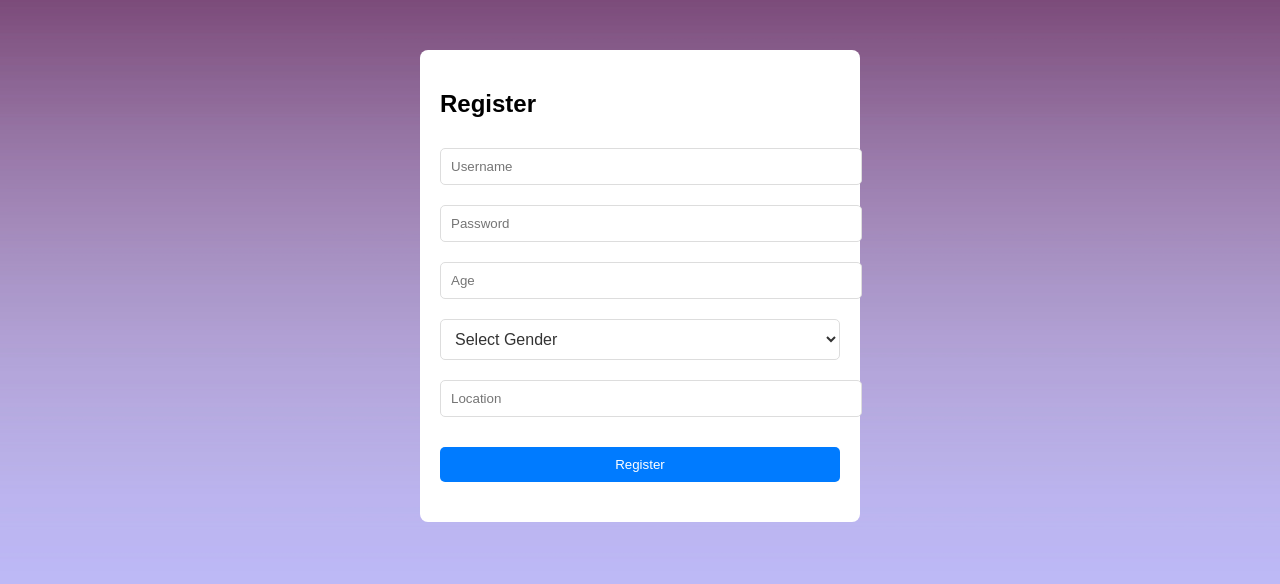
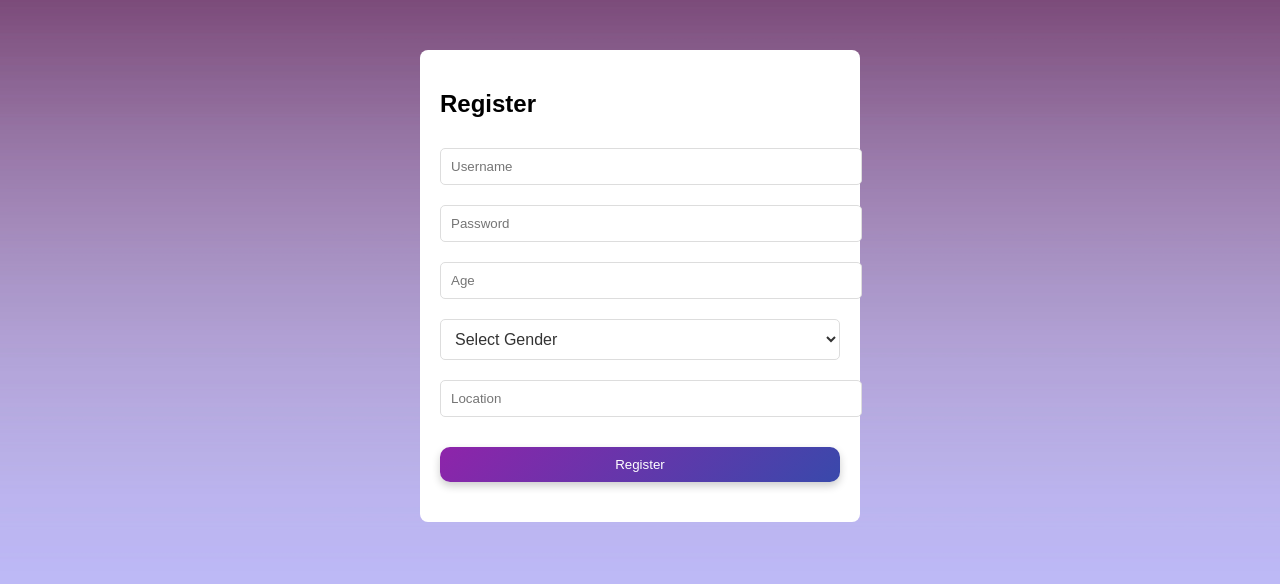
Before and after one commit to Sharifa26/Poll_frontend, a Next.js app: page /register in a window 1280 px wide. Shown: the top 584 px of the page. Built offline with nearby package versions, Linux system fonts and the light colour scheme.

Commit message:
styling one

```diff
--- a/src/pages/index.js
+++ b/src/pages/index.js
@@ -15,14 +15,14 @@ const Container = styled.div`
 const Title = styled.h1`
   font-size: 4rem; /* Larger font size */
   font-weight: bold;
-  color: #e0f7fa; /* Light cyan for contrast */
+  color: black; /* Black for contrast */
   margin-bottom: 20px;
 `;
 
 const Description = styled.p`
   font-size: 2rem; /* Larger font size for description */
   font-weight: bold;
-  color: #d1c4e9; /* Soft lavender */
+  color: black; /* Black for contrast */
   margin-bottom: 50px; /* Space between description and buttons */
 `;
 
@@ -44,7 +44,7 @@ const Button = styled.button`
 
   &:hover {
     background: linear-gradient(135deg, #7b1fa2, #303f9f); /* Darker on hover */
-        box-shadow: 0 6px 12px rgba(0, 0, 0, 0.3); /* Enhanced shadow on hover */
+    box-shadow: 0 6px 12px rgba(0, 0, 0, 0.3); /* Enhanced shadow on hover */
     transform: translateY(-2px); /* Lift effect */
   }
 `;
--- a/src/pages/register.js
+++ b/src/pages/register.js
@@ -40,13 +40,18 @@ const Button = styled.button`
   margin: 20px 0;
   padding: 10px 20px;
   width: 100%;
-  background: #007bff;
+  background: linear-gradient(135deg, #8e24aa, #3949ab); /* Purple to blue */
   color: white;
   border: none;
-  border-radius: 5px;
+  border-radius: 10px; /* Rounded edges */
+  cursor: pointer;
+  transition: all 0.3s ease; /* Smooth transition on hover */
+  box-shadow: 0 4px 8px rgba(0, 0, 0, 0.2); /* Subtle shadow for depth */
 
   &:hover {
-    background: #0056b3;
+    background: linear-gradient(135deg, #7b1fa2, #303f9f); /* Darker on hover */
+    box-shadow: 0 6px 12px rgba(0, 0, 0, 0.3); /* Enhanced shadow on hover */
+    transform: translateY(-2px); /* Lift effect */
   }
 `;
 
```
